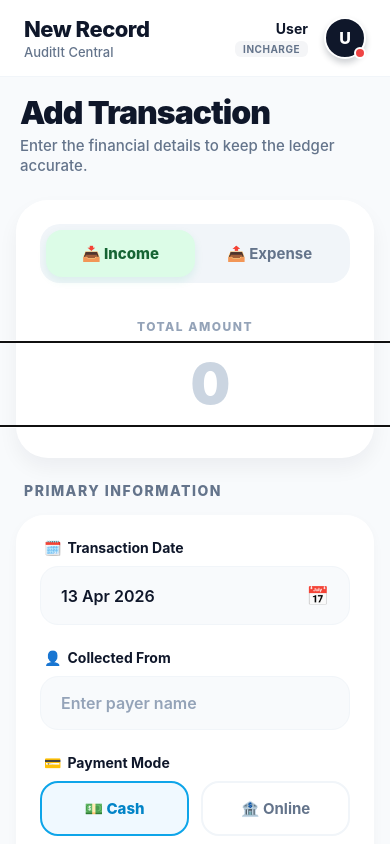
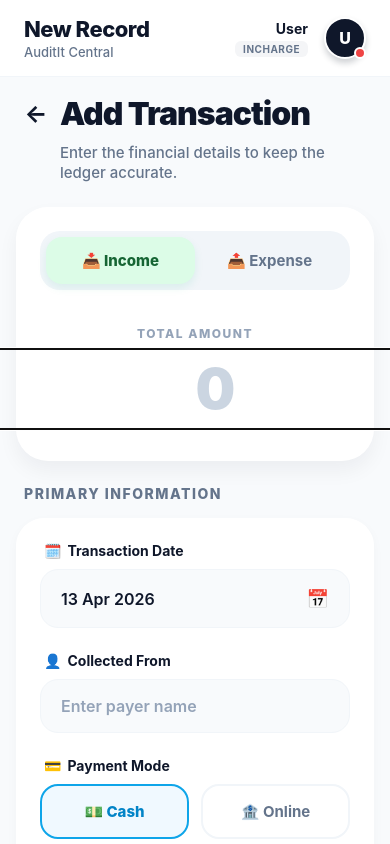
Before and after one commit to bugudiamshu/auditit-frontend, a React Native app: screen /TransactionEntry in a window 390 px wide. Built offline with nearby package versions, Linux system fonts and the light colour scheme.

Commit message:
added tenant nickname and updated design

```diff
--- a/src/components/AppHeader.tsx
+++ b/src/components/AppHeader.tsx
@@ -1,15 +1,18 @@
 import React from 'react';
 import {TouchableOpacity, View, Text } from 'react-native';
 import { AppHeaderStyles } from "./AppHeaderStyles.ts";
+import { theme } from "../config/theme.ts";
 import {useLogout} from "../hooks/useLogout.ts";
 import {useAppSelector} from "../store/store.ts"; // Import styles for the header
 
 interface AppHeaderProps {
-    pageTitle: string; // New prop for the page title
+    pageTitle: string;
+    onBack?: () => void;
 }
 
 const AppHeader: React.FC<AppHeaderProps> = ({
     pageTitle,
+    onBack,
 }) => {
     const {tenant, user} = useAppSelector(state => state.auth);
     const {confirmLogout, isLoggingOut} = useLogout();
@@ -18,10 +21,19 @@ const AppHeader: React.FC<AppHeaderProps> = ({
     return (
         <View style={AppHeaderStyles.header}>
             <View style={AppHeaderStyles.leftContent}>
-                <Text style={AppHeaderStyles.pageTitle}>{pageTitle}</Text>
-                <Text style={AppHeaderStyles.tenantName} numberOfLines={1}>
-                    {tenant ? tenant.name : 'AuditIt Central'}
-                </Text>
+                <View style={{flexDirection: 'row', alignItems: 'center'}}>
+                    {onBack && (
+                        <TouchableOpacity onPress={onBack} style={{marginRight: 12, padding: 4}}>
+                            <Text style={{fontSize: 24, color: theme.colors.textPrimary}}>←</Text>
+                        </TouchableOpacity>
+                    )}
+                    <View>
+                        <Text style={AppHeaderStyles.pageTitle}>{pageTitle}</Text>
+                        <Text style={AppHeaderStyles.tenantName} numberOfLines={1}>
+                            {tenant ? (tenant.nickname || tenant.name) : 'AuditIt Central'}
+                        </Text>
+                    </View>
+                </View>
             </View>
 
             <View style={AppHeaderStyles.rightContent}>
--- a/src/screens/TransactionEntryScreen/TransactionEntryScreen.tsx
+++ b/src/screens/TransactionEntryScreen/TransactionEntryScreen.tsx
@@ -18,7 +18,9 @@ const TransactionEntryScreen = ({navigation, route}: any) => {
 
     return (
         <SafeAreaView style={styles.container}>
-            <AppHeader pageTitle={form.isEdit ? 'Edit Record' : 'New Record'} />
+            <AppHeader
+                pageTitle={form.isEdit ? 'Edit Record' : 'New Record'}
+            />
 
             <ScrollView
                 style={styles.form}
@@ -27,9 +29,17 @@ const TransactionEntryScreen = ({navigation, route}: any) => {
                 keyboardShouldPersistTaps="handled"
             >
                 <View style={styles.pageHeader}>
-                    <Text style={styles.pageTitle}>
-                        {form.isEdit ? 'Update Details' : 'Add Transaction'}
-                    </Text>
+                    <View style={{flexDirection: 'row', alignItems: 'center', marginBottom: 6}}>
+                        <TouchableOpacity
+                            onPress={() => navigation.goBack()}
+                            style={styles.inlineBackButton}
+                        >
+                            <Text style={styles.inlineBackIcon}>←</Text>
+                        </TouchableOpacity>
+                        <Text style={styles.pageTitle}>
+                            {form.isEdit ? 'Update Details' : 'Add Transaction'}
+                        </Text>
+                    </View>
                     <Text style={styles.pageSubtitle}>
                         {form.isEdit
                             ? 'Adjust the existing record below.'
@@ -96,6 +106,8 @@ const TransactionEntryScreen = ({navigation, route}: any) => {
                                 ]}
                                 placeholder="0"
                                 placeholderTextColor={theme.colors.slate300}
+                                selectionColor={isIncome ? theme.colors.success : theme.colors.danger}
+                                caretHidden={true}
                                 keyboardType="numeric"
                                 value={form.amount}
                                 autoFocus={!form.isEdit}
@@ -146,6 +158,7 @@ const TransactionEntryScreen = ({navigation, route}: any) => {
                                 style={styles.textInput}
                                 placeholder={form.personPlaceholder}
                                 placeholderTextColor={theme.colors.slate400}
+                                selectionColor={theme.colors.primary}
                                 value={form.personName}
                                 onChangeText={value => {
                                     form.setPersonName(value);
@@ -208,6 +221,7 @@ const TransactionEntryScreen = ({navigation, route}: any) => {
                                     style={styles.textInput}
                                     placeholder="Ref # / Transaction ID"
                                     placeholderTextColor={theme.colors.slate400}
+                                    selectionColor={theme.colors.primary}
                                     value={form.transactionId}
                                     onChangeText={value => {
                                         form.setTransactionId(value);
@@ -228,6 +242,7 @@ const TransactionEntryScreen = ({navigation, route}: any) => {
                                 style={styles.textInput}
                                 placeholder="Optional Reference"
                                 placeholderTextColor={theme.colors.slate400}
+                                selectionColor={theme.colors.primary}
                                 value={form.referenceNo}
                                 onChangeText={form.setReferenceNo}
                             />
@@ -242,6 +257,7 @@ const TransactionEntryScreen = ({navigation, route}: any) => {
                             style={[styles.textInput, styles.multilineInput]}
                             placeholder="Add internal notes or context for the auditor..."
                             placeholderTextColor={theme.colors.slate400}
+                            selectionColor={theme.colors.primary}
                             multiline
                             value={form.remarks}
                             onChangeText={form.setRemarks}
@@ -268,6 +284,22 @@ const TransactionEntryScreen = ({navigation, route}: any) => {
                                 : `🚀 Record ${isIncome ? 'Income' : 'Expense'}`}
                         </Text>
                     </TouchableOpacity>
+
+                    <View style={styles.quickNav}>
+                        <TouchableOpacity
+                            style={styles.quickNavLink}
+                            onPress={() => navigation.navigate('MainApp', { screen: 'Dashboard' })}
+                        >
+                            <Text style={styles.quickNavLinkText}>Dashboard</Text>
+                        </TouchableOpacity>
+                        <View style={styles.quickNavDivider} />
+                        <TouchableOpacity
+                            style={styles.quickNavLink}
+                            onPress={() => navigation.navigate('MainApp', { screen: 'Transactions' })}
+                        >
+                            <Text style={styles.quickNavLinkText}>Transactions List</Text>
+                        </TouchableOpacity>
+                    </View>
                 </View>
                 <View style={styles.bottomSpacer} />
             </ScrollView>
--- a/src/screens/TransactionEntryScreen/TransactionStyles.ts
+++ b/src/screens/TransactionEntryScreen/TransactionStyles.ts
@@ -23,12 +23,25 @@ export const TransactionStyles = StyleSheet.create({
         color: theme.colors.textPrimary,
         letterSpacing: -1,
     },
+    inlineBackButton: {
+        width: 32,
+        height: 40,
+        alignItems: 'center',
+        justifyContent: 'center',
+        marginRight: 8,
+    },
+    inlineBackIcon: {
+        fontSize: 24,
+        color: theme.colors.textPrimary,
+        fontWeight: '700',
+    },
     pageSubtitle: {
         fontSize: 15,
         color: theme.colors.textSecondary,
         marginTop: 4,
         fontWeight: '500',
         lineHeight: 20,
+        marginLeft: 40, // Match width + margin of back button
     },
     errorBanner: {
         backgroundColor: theme.colors.rose50,
@@ -116,22 +129,27 @@ export const TransactionStyles = StyleSheet.create({
         flexDirection: 'row',
         alignItems: 'center',
         justifyContent: 'center',
+        height: 80,
     },
     currencySymbol: {
-        fontSize: 36,
+        fontSize: 56,
         fontWeight: '800',
         color: theme.colors.textPrimary,
         marginRight: 8,
-        marginTop: 4,
+        includeFontPadding: false,
+        textAlignVertical: 'center',
+        marginTop: 6, // Offset to match baseline of numbers
     },
     amountInput: {
         fontSize: 56,
         fontWeight: '900',
         color: theme.colors.textPrimary,
-        minWidth: 140,
         textAlign: 'center',
-        paddingVertical: 8,
-        letterSpacing: -2,
+        paddingVertical: 0,
+        margin: 0,
+        height: 80,
+        textAlignVertical: 'center',
+        includeFontPadding: false,
     },
     section: {
         marginBottom: 24,
@@ -261,5 +279,27 @@ export const TransactionStyles = StyleSheet.create({
     },
     bottomSpacer: {
         height: 60,
+    },
+    quickNav: {
+        flexDirection: 'row',
+        justifyContent: 'center',
+        alignItems: 'center',
+        gap: 20,
+        marginTop: 20,
+        paddingVertical: 10,
+    },
+    quickNavLink: {
+        padding: 8,
+    },
+    quickNavLinkText: {
+        fontSize: 14,
+        fontWeight: '700',
+        color: theme.colors.secondary,
+        textDecorationLine: 'underline',
+    },
+    quickNavDivider: {
+        width: 1,
+        height: 14,
+        backgroundColor: theme.colors.slate300,
     }
 });
--- a/src/screens/VerifyOrgScreen/VerifyOrgScreenStyles.ts
+++ b/src/screens/VerifyOrgScreen/VerifyOrgScreenStyles.ts
@@ -65,7 +65,6 @@ export const VerifyOrgScreenStyles = StyleSheet.create({
         color: theme.colors.textPrimary,
         textAlign: 'center',
         fontWeight: '800',
-        letterSpacing: 6,
         marginBottom: 24,
     },
     button: {
--- a/src/store/authSlice.ts
+++ b/src/store/authSlice.ts
@@ -12,6 +12,7 @@ interface User {
 interface Tenant {
     id: number;
     name: string;
+    nickname: string;
     org_code: string;
 }
 
```
